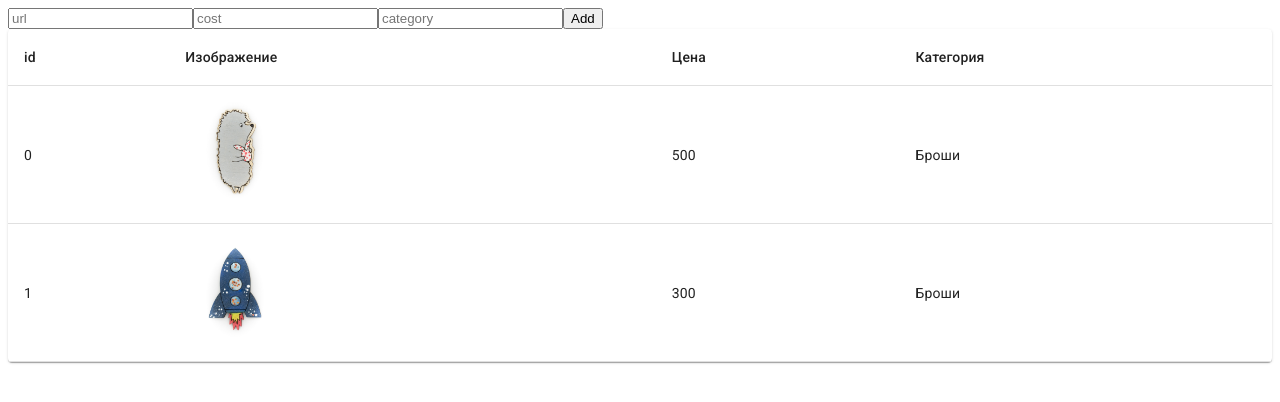
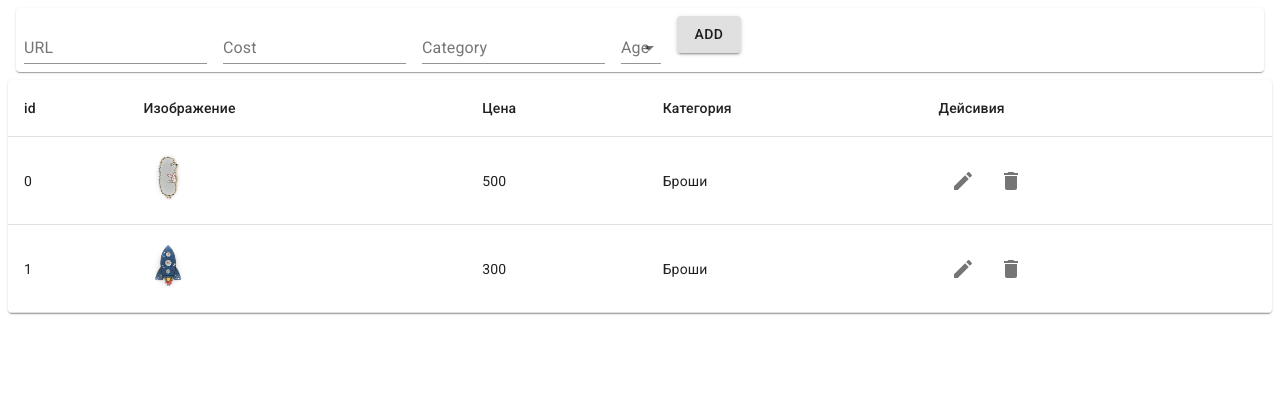
Before and after one commit to ForkspoonShop/shopAdmin, a React (Create React App) app: page / in a window 1280 px wide. Shown: the top 402 px of the page. Built offline with nearby package versions, Linux system fonts and the light colour scheme.

Commit message:
stylization tale products

```diff
--- a/src/components/AddProduct.js
+++ b/src/components/AddProduct.js
@@ -1,31 +1,64 @@
 import React from 'react'
 import {connect} from 'react-redux'
 import {addProduct} from '../actions'
+import {FormControl, InputLabel, Input, Select, MenuItem, Button, Paper} from "@material-ui/core";
+import makeStyles from "@material-ui/core/styles/makeStyles";
+
+const useStyles = makeStyles(theme => ({
+    button: {
+        margin: theme.spacing(1),
+    },
+}));
 
 let AddProduct = ({dispatch}) => {
     let inputUrl, inputCost, inputCategory;
+    const classes = useStyles();
 
     return (
-        <div>
+        <Paper className={classes.button}>
             <form onSubmit={e => {
                 e.preventDefault();
                 dispatch(addProduct(inputUrl.value, inputCost.value, inputCategory.value));
                 inputUrl.value = ''
             }}>
-                <input ref={node => {
-                    inputUrl = node
-                }} placeholder='url'/>
-                <input ref={node => {
-                    inputCost = node
-                }} placeholder='cost'/>
-                <input ref={node => {
-                    inputCategory = node
-                }} placeholder='category'/>
-                <button type="submit">
+                <FormControl className={classes.button}>
+                    <InputLabel htmlFor="component-simple">URL</InputLabel>
+                    <Input id="component-simple" ref={node => {
+                        inputUrl = node
+                    }} placeholder='./img/IMG_1.jpg'/>
+                </FormControl>
+                <FormControl className={classes.button}>
+                    <InputLabel htmlFor="component-simple">Cost</InputLabel>
+                    <Input id="component-simple" ref={node => {
+                        inputCost = node
+                    }} placeholder='1500'/>
+                </FormControl>
+                <FormControl className={classes.button}>
+                    <InputLabel htmlFor="component-simple">Category</InputLabel>
+                    <Input id="component-simple" ref={node => {
+                        inputCategory = node
+                    }} placeholder='Броши'/>
+                </FormControl>
+                <FormControl className={classes.button}>
+                    <InputLabel htmlFor="age-simple">Age</InputLabel>
+                    <Select
+                        //value={values.age}
+                        //onChange={handleChange}
+                        inputProps={{
+                            name: 'age',
+                            id: 'age-simple',
+                        }}
+                    >
+                        <MenuItem value={10}>Ten</MenuItem>
+                        <MenuItem value={20}>Twenty</MenuItem>
+                        <MenuItem value={30}>Thirty</MenuItem>
+                    </Select>
+                </FormControl>
+                <Button variant="contained" className={classes.button}>
                     Add
-                </button>
+                </Button>
             </form>
-        </div>
+        </Paper>
     )
 };
 
--- a/src/components/ProductsList.js
+++ b/src/components/ProductsList.js
@@ -1,18 +1,20 @@
 import React from 'react';
 import {Paper, Table, TableHead, TableRow, TableCell, TableBody} from "@material-ui/core";
+import IconButton from "@material-ui/core/IconButton";
+import DeleteIcon from '@material-ui/icons/Delete';
+import EditIcon from '@material-ui/icons/Edit';
+import makeStyles from "@material-ui/core/styles/makeStyles";
 
-const useStyles = (_ => ({
-    Card: {
-        padding: '20px',
-        textAlign: 'center',
+const useStyles = makeStyles(theme => ({
+    button: {
+        margin: theme.spacing(1),
     },
 }));
 
 const ProductsList = ({products, onDelProduct}) => {
     const classes = useStyles;
     return (
-        <div>
-            <Paper className={classes.root}>
+        <Paper className={classes.button}>
             <Table className={classes.table}>
                 <TableHead>
                     <TableRow>
@@ -20,6 +22,7 @@ const ProductsList = ({products, onDelProduct}) => {
                         <TableCell>Изображение</TableCell>
                         <TableCell>Цена</TableCell>
                         <TableCell>Категория</TableCell>
+                        <TableCell>Дейсивия</TableCell>
                     </TableRow>
                 </TableHead>
                 <TableBody>
@@ -29,25 +32,24 @@ const ProductsList = ({products, onDelProduct}) => {
                                 {product.id}
                             </TableCell>
                             <TableCell>
-                                    <img src={product.url} width='100px' alt={product.id}/>
+                                <img src={product.url} width='50px' alt={product.id}/>
                             </TableCell>
                             <TableCell>{product.cost}</TableCell>
                             <TableCell>{product.category}</TableCell>
+                            <TableCell>
+                                <IconButton className={classes.button} aria-label="edit">
+                                    <EditIcon/>
+                                </IconButton>
+                                <IconButton className={classes.button} aria-label="delete" onClick={() => onDelProduct(product.id)}>
+                                    <DeleteIcon/>
+                                </IconButton>
+                            </TableCell>
                         </TableRow>
                     ))}
                 </TableBody>
             </Table>
         </Paper>
-        </div>
     )
 };
-/*<Box>
-    <Grid container>
-        {products.map(item =>
-            <Grid item xs={3} style={classes.Card} key={item.id}>
-                <Card item={item} onClick={() => onDelProduct(item.id)}/>
-            </Grid>
-        )}
-    </Grid>
-</Box>*/
+
 export default ProductsList;
--- a/src/reducer/products.js
+++ b/src/reducer/products.js
@@ -13,7 +13,7 @@ const todo = (state, action) => {
             if (state.id !== action.id) {
                 return state
             }
-            console.log('2',state);
+            console.log('255',state);
             return Object.assign({}, state, {
                 completed: !state.completed
             });
@@ -29,8 +29,8 @@ const products = (state = [{id: 0, url: "./img/IMG_1.jpg", cost: "500", category
                 ...state,
                 todo(undefined, action)
             ];
-        case 'DELETE_TODO':
-            console.log('1',state);
+        case 'DELETE_PRODUCT':
+            console.log('1',state,action);
             return state.map(t =>
                 todo(t, action)
             );
```
Lines whose indentation alone changed are shown as unchanged.
